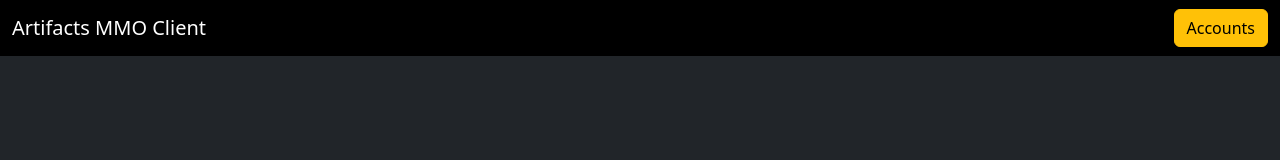
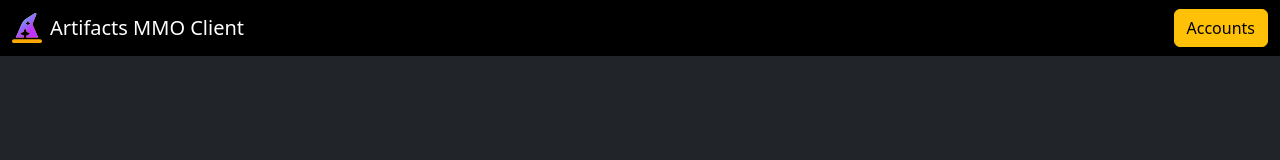
Before and after one commit to bayangan1991/ArtifactsMMO, a React (Vite) app in the folder frontend/: page / in a window 1280 px wide. Shown: the top 160 px of the page. Built offline with nearby package versions, Linux system fonts and the light colour scheme.

Commit message:
feat: add logo brand

```diff
--- a/frontend/src/App.tsx
+++ b/frontend/src/App.tsx
@@ -2,6 +2,7 @@ import './App.scss'
 import { useState } from 'react'
 import { Button, Container, Navbar } from 'react-bootstrap'
 import { Outlet } from 'react-router'
+import logo from '../public/logo.svg'
 import { AccountsModal } from './components/modals/accounts-modal.tsx'
 import { AccountContext } from './utils/contexts/accounts/context.ts'
 import { useAccounts } from './utils/contexts/accounts/hooks.ts'
@@ -23,7 +24,16 @@ const App = () => {
 
       <Navbar bg="black" fixed="top">
         <Container fluid className="gap-2">
-          <Navbar.Brand>Artifacts MMO Client</Navbar.Brand>
+          <Navbar.Brand>
+            <img
+              src={logo}
+              width="30"
+              height="30"
+              className="d-inline-block align-top me-2"
+              alt="React Bootstrap logo"
+            />
+            Artifacts MMO Client
+          </Navbar.Brand>
           <Button variant="warning" onClick={() => setShowAccountsModal(true)}>
             Accounts
           </Button>
```
